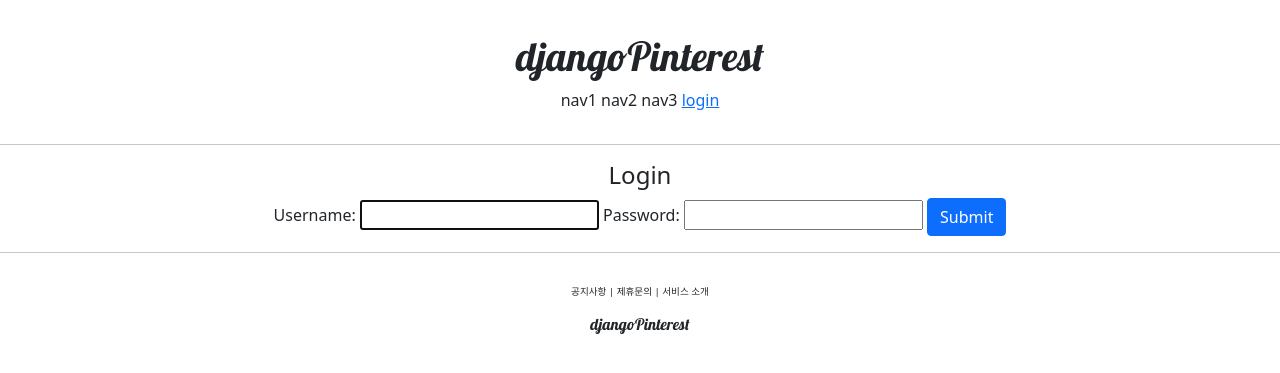
After one commit to beer-2000/djangoPinterest, a Django app: page /account/login/ in a window 1280 px wide. The commit adds this page. Shown: the top 373 px of the page. Run offline with Django 4.2, Linux system fonts and the light colour scheme.

Commit message:
djust django course 22 commit

```diff
--- /dev/null
+++ b/accountapp/templates/accountapp/login.html
@@ -0,0 +1,21 @@
+{% extends 'base.html' %}
+
+
+{% block content %}
+
+
+    <div style="text-align: center;">
+        <div>
+            <h4>Login</h4>
+        </div>
+        <div>
+            <form action="" method="post">
+                {% csrf_token %}
+                {{ form }}
+                <input type="submit" class="btn btn-primary">
+            </form>
+        </div>
+    </div>
+
+
+{% endblock %}
--- a/accountapp/urls.py
+++ b/accountapp/urls.py
@@ -1,3 +1,4 @@
+from django.contrib.auth.views import LoginView, LogoutView
 from django.urls import path
 from accountapp.views import hello_world, AccountCreateView
 
@@ -6,5 +7,8 @@ app_name = "accountapp"
 urlpatterns = [
     path(route = 'hello_world/', view = hello_world, name='hello_world'),
 
+    path(route = 'login/', view = LoginView.as_view(template_name='accountapp/login.html'), name='login'),
+    path(route = 'logout/', view = LogoutView.as_view(), name='logout'),
+
     path(route = 'create/', view = AccountCreateView.as_view(), name='create'),
 ]
--- a/pinterest/settings.py
+++ b/pinterest/settings.py
@@ -139,3 +139,9 @@ STATICFILES_DIRS = [
 # https://docs.djangoproject.com/en/4.0/ref/settings/#default-auto-field
 
 DEFAULT_AUTO_FIELD = 'django.db.models.BigAutoField'
+
+# 로그인 redirect url 설정
+from django.urls import reverse, reverse_lazy
+
+LOGIN_REDIRECT_URL = reverse_lazy('accountapp:hello_world')
+LOGOUT_REDIRECT_URL = reverse_lazy('accountapp:login')
--- a/templates/header.html
+++ b/templates/header.html
@@ -6,6 +6,14 @@
             <span>nav1</span>
             <span>nav2</span>
             <span>nav3</span>
-            <span>nav4</span>
+            {% if not user.is_authenticated %}
+            <a href="{% url 'accountapp:login' %}?next={{ request.path }}">
+                <span>login</span>
+            </a>
+            {% else %}
+            <a href="{% url 'accountapp:logout' %}?next={{ request.path }}">
+                <span>logout</span>
+            </a>
+            {% endif %}
         </div>
     </div>
```
Also changed, not shown: db.sqlite3.
